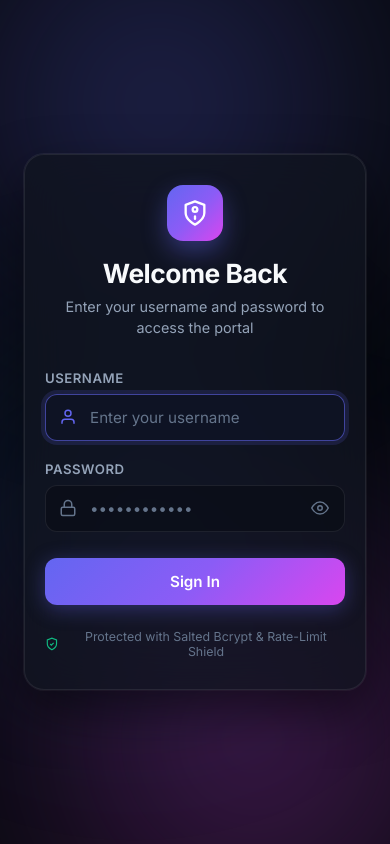
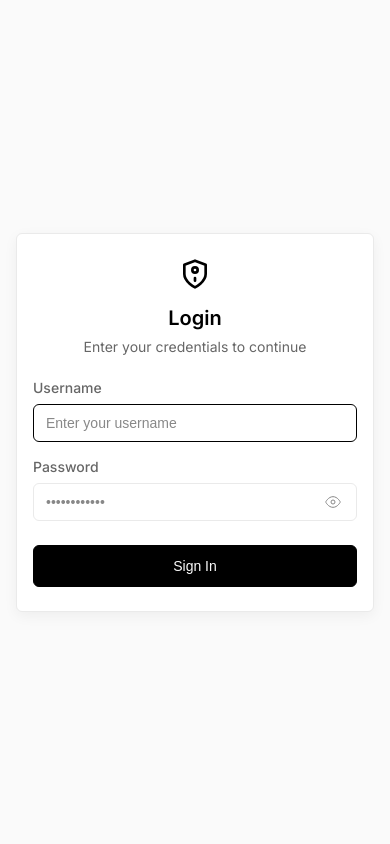
Before and after one commit to Mukesh-13/fun, a Next.js app: page /login in a window 390 px wide. Built offline with nearby package versions, Linux system fonts and the light colour scheme.

Commit message:
UI: Vercel styled login, mobile-first design, Home button

```diff
--- a/src/app/layout.tsx
+++ b/src/app/layout.tsx
@@ -4,7 +4,7 @@ import { Inter } from 'next/font/google';
 const inter = Inter({ subsets: ['latin'] });
 
 export const metadata: Metadata = {
-  title: 'Secure Gateway',
+  title: 'Login',
   description: 'Portal',
 };
 
--- a/src/app/login/login.css
+++ b/src/app/login/login.css
@@ -1,33 +1,39 @@
 /* ============================================================
-   Secure Gateway - Login Aesthetic Theme
-   Modern Obsidian Dark Glassmorphism
+   Minimalist Login Theme (Vercel-like)
    ============================================================ */
 
 :root {
-  --bg-primary: #07090e;
-  --bg-surface: rgba(16, 20, 31, 0.75);
-  --bg-card: rgba(22, 28, 45, 0.85);
-  --border-subtle: rgba(255, 255, 255, 0.08);
-  --border-focus: rgba(99, 102, 241, 0.6);
-  --accent-primary: #6366f1;
-  --accent-gradient: linear-gradient(135deg, #6366f1 0%, #8b5cf6 50%, #d946ef 100%);
-  --accent-hover: linear-gradient(135deg, #4f46e5 0%, #7c3aed 50%, #c026d3 100%);
-  --text-primary: #f8fafc;
-  --text-secondary: #94a3b8;
-  --text-muted: #64748b;
-  --danger-color: #ef4444;
-  --danger-bg: rgba(239, 68, 68, 0.12);
-  --danger-border: rgba(239, 68, 68, 0.3);
-  --success-color: #10b981;
-  --success-bg: rgba(16, 185, 129, 0.12);
-  --warning-color: #f59e0b;
-  --warning-bg: rgba(245, 158, 11, 0.12);
+  --bg-primary: #fafafa;
+  --bg-surface: #ffffff;
+  --border-subtle: #eaeaea;
+  --border-focus: #000000;
+  --text-primary: #000000;
+  --text-secondary: #666666;
+  --text-muted: #888888;
+  --danger-color: #e00;
+  --danger-bg: #ffe6e6;
+  --danger-border: #fca5a5;
+  --success-color: #0070f3;
   --font-sans: 'Inter', -apple-system, BlinkMacSystemFont, 'Segoe UI', Roboto, sans-serif;
-  --radius-lg: 20px;
-  --radius-md: 12px;
-  --radius-sm: 8px;
-  --shadow-card: 0 20px 50px rgba(0, 0, 0, 0.5), 0 0 0 1px rgba(255, 255, 255, 0.07);
-  --shadow-glow: 0 0 35px rgba(99, 102, 241, 0.25);
+  --radius-md: 6px;
+  --radius-sm: 4px;
+  --shadow-card: 0 4px 14px 0 rgba(0, 0, 0, 0.05);
+}
+
+@media (prefers-color-scheme: dark) {
+  :root {
+    --bg-primary: #000000;
+    --bg-surface: #0a0a0a;
+    --border-subtle: #333333;
+    --border-focus: #ffffff;
+    --text-primary: #ffffff;
+    --text-secondary: #888888;
+    --text-muted: #666666;
+    --danger-color: #ff0000;
+    --danger-bg: rgba(255, 0, 0, 0.1);
+    --danger-border: #ff3333;
+    --shadow-card: 0 4px 14px 0 rgba(255, 255, 255, 0.02);
+  }
 }
 
 * {
@@ -44,198 +50,96 @@ body {
   display: flex;
   align-items: center;
   justify-content: center;
-  position: relative;
-  overflow-x: hidden;
-  padding: 24px;
+  padding: 16px;
 }
 
-/* Ambient Animated Mesh Background */
-.ambient-bg {
-  position: fixed;
-  top: 0;
-  left: 0;
-  width: 100vw;
-  height: 100vh;
-  pointer-events: none;
-  z-index: 0;
-  overflow: hidden;
-}
-
-.glow-orb {
-  position: absolute;
-  border-radius: 50%;
-  filter: blur(100px);
-  opacity: 0.35;
-  animation: pulse-glow 10s ease-in-out infinite alternate;
-}
-
-.glow-orb-1 {
-  width: 450px;
-  height: 450px;
-  background: radial-gradient(circle, #6366f1 0%, transparent 70%);
-  top: -100px;
-  left: -100px;
-}
-
-.glow-orb-2 {
-  width: 500px;
-  height: 500px;
-  background: radial-gradient(circle, #d946ef 0%, transparent 70%);
-  bottom: -150px;
-  right: -100px;
-  animation-duration: 12s;
-  animation-delay: -3s;
-}
-
-.glow-orb-3 {
-  width: 350px;
-  height: 350px;
-  background: radial-gradient(circle, #3b82f6 0%, transparent 70%);
-  top: 40%;
-  right: 25%;
-  animation-duration: 8s;
-  animation-delay: -5s;
-}
-
-@keyframes pulse-glow {
-  0% { transform: scale(1) translate(0, 0); opacity: 0.25; }
-  50% { transform: scale(1.15) translate(30px, -20px); opacity: 0.45; }
-  100% { transform: scale(0.95) translate(-20px, 30px); opacity: 0.3; }
-}
-
-/* Login Container */
 .auth-wrapper {
   width: 100%;
-  max-width: 440px;
-  position: relative;
-  z-index: 1;
+  max-width: 400px;
+  margin: auto;
 }
 
 .auth-card {
   background: var(--bg-surface);
-  backdrop-filter: blur(24px);
-  -webkit-backdrop-filter: blur(24px);
   border: 1px solid var(--border-subtle);
-  border-radius: var(--radius-lg);
-  padding: 40px 36px;
+  border-radius: var(--radius-md);
+  padding: 32px 24px;
   box-shadow: var(--shadow-card);
-  transition: transform 0.3s ease, box-shadow 0.3s ease;
 }
 
-.auth-card:hover {
-  box-shadow: var(--shadow-card), var(--shadow-glow);
-}
-
-/* Header */
 .auth-header {
   text-align: center;
-  margin-bottom: 32px;
+  margin-bottom: 24px;
 }
 
 .brand-icon {
-  width: 56px;
-  height: 56px;
-  border-radius: 16px;
-  background: var(--accent-gradient);
+  margin: 0 auto 16px;
   display: flex;
-  align-items: center;
   justify-content: center;
-  margin: 0 auto 16px;
-  box-shadow: 0 10px 25px rgba(99, 102, 241, 0.4);
 }
 
 .brand-icon svg {
-  width: 28px;
-  height: 28px;
-  color: #fff;
+  width: 32px;
+  height: 32px;
+  color: var(--text-primary);
 }
 
 .auth-header h1 {
-  font-size: 1.65rem;
-  font-weight: 700;
-  letter-spacing: -0.5px;
+  font-size: 1.25rem;
+  font-weight: 600;
   color: var(--text-primary);
   margin-bottom: 8px;
 }
 
 .auth-header p {
-  font-size: 0.9rem;
+  font-size: 0.875rem;
   color: var(--text-secondary);
-  line-height: 1.4;
 }
 
-/* Alerts / Notification Banners */
 .alert-banner {
-  display: none;
-  align-items: center;
-  gap: 12px;
-  padding: 12px 16px;
-  border-radius: var(--radius-md);
+  display: flex;
+  align-items: flex-start;
+  gap: 8px;
+  padding: 12px;
+  border-radius: var(--radius-sm);
   font-size: 0.875rem;
-  margin-bottom: 20px;
-  animation: slideDown 0.3s ease-out;
-}
-
-@keyframes slideDown {
-  from { opacity: 0; transform: translateY(-8px); }
-  to { opacity: 1; transform: translateY(0); }
+  margin-bottom: 24px;
+  border: 1px solid var(--border-subtle);
 }
 
 .alert-banner.error {
-  display: flex;
   background: var(--danger-bg);
-  border: 1px solid var(--danger-border);
-  color: #fca5a5;
-}
-
-.alert-banner.warning {
-  display: flex;
-  background: var(--warning-bg);
-  border: 1px solid rgba(245, 158, 11, 0.3);
-  color: #fde68a;
-}
-
-.alert-banner.success {
-  display: flex;
-  background: var(--success-bg);
-  border: 1px solid rgba(16, 185, 129, 0.3);
-  color: #6ee7b7;
+  border-color: var(--danger-border);
+  color: var(--danger-color);
 }
 
 .alert-icon {
+  width: 16px;
+  height: 16px;
+  margin-top: 2px;
   flex-shrink: 0;
-  width: 20px;
-  height: 20px;
 }
 
 .alert-text {
   flex: 1;
-  line-height: 1.35;
+  line-height: 1.4;
 }
 
 .countdown-badge {
-  display: inline-block;
-  font-weight: 700;
   font-family: monospace;
-  padding: 2px 6px;
-  background: rgba(0, 0, 0, 0.3);
-  border-radius: 4px;
-  margin-top: 4px;
+  font-weight: bold;
 }
 
-/* Form Groups */
 .form-group {
-  margin-bottom: 20px;
+  margin-bottom: 16px;
 }
 
 .form-label {
   display: block;
-  font-size: 0.825rem;
-  font-weight: 600;
+  font-size: 0.875rem;
+  font-weight: 500;
   color: var(--text-secondary);
   margin-bottom: 8px;
-  text-transform: uppercase;
-  letter-spacing: 0.5px;
 }
 
 .input-container {
@@ -244,26 +148,15 @@ body {
   align-items: center;
 }
 
-.input-icon {
-  position: absolute;
-  left: 14px;
-  width: 18px;
-  height: 18px;
-  color: var(--text-muted);
-  pointer-events: none;
-  transition: color 0.2s ease;
-}
-
 .form-input {
   width: 100%;
-  background: rgba(10, 14, 23, 0.7);
+  background: transparent;
   border: 1px solid var(--border-subtle);
   border-radius: var(--radius-md);
-  padding: 13px 14px 13px 44px;
-  font-size: 0.95rem;
+  padding: 10px 12px;
+  font-size: 0.875rem;
   color: var(--text-primary);
-  font-family: var(--font-sans);
-  transition: all 0.25s ease;
+  transition: border-color 0.15s ease;
   outline: none;
 }
 
@@ -273,16 +166,8 @@ body {
 
 .form-input:focus {
   border-color: var(--border-focus);
-  background: rgba(15, 21, 37, 0.9);
-  box-shadow: 0 0 0 4px rgba(99, 102, 241, 0.15);
 }
 
-.form-input:focus + .input-icon,
-.input-container:focus-within .input-icon {
-  color: var(--accent-primary);
-}
-
-/* Toggle Password Visibility */
 .toggle-password {
   position: absolute;
   right: 12px;
@@ -294,64 +179,45 @@ body {
   display: flex;
   align-items: center;
   justify-content: center;
-  border-radius: var(--radius-sm);
-  transition: color 0.2s ease;
-}
-
-.toggle-password:hover {
-  color: var(--text-primary);
 }
 
 .toggle-password svg {
-  width: 18px;
-  height: 18px;
+  width: 16px;
+  height: 16px;
 }
 
-/* Submit Button */
 .btn-submit {
   width: 100%;
-  background: var(--accent-gradient);
-  color: #fff;
-  border: none;
+  background: var(--text-primary);
+  color: var(--bg-primary);
+  border: 1px solid var(--text-primary);
   border-radius: var(--radius-md);
-  padding: 14px 20px;
-  font-size: 0.95rem;
-  font-weight: 600;
-  font-family: var(--font-sans);
+  padding: 12px;
+  font-size: 0.875rem;
+  font-weight: 500;
   cursor: pointer;
   display: flex;
   align-items: center;
   justify-content: center;
-  gap: 10px;
-  margin-top: 26px;
-  transition: all 0.25s ease;
-  box-shadow: 0 4px 20px rgba(99, 102, 241, 0.35);
+  gap: 8px;
+  margin-top: 24px;
+  transition: all 0.2s ease;
 }
 
 .btn-submit:hover:not(:disabled) {
-  background: var(--accent-hover);
-  transform: translateY(-1px);
-  box-shadow: 0 6px 25px rgba(99, 102, 241, 0.5);
-}
-
-.btn-submit:active:not(:disabled) {
-  transform: translateY(0);
+  opacity: 0.8;
 }
 
 .btn-submit:disabled {
-  opacity: 0.6;
+  opacity: 0.5;
   cursor: not-allowed;
-  transform: none !important;
-  box-shadow: none !important;
 }
 
-/* Spinner */
 .spinner {
-  display: none;
-  width: 18px;
-  height: 18px;
-  border: 2px solid rgba(255, 255, 255, 0.3);
-  border-top-color: #fff;
+  width: 16px;
+  height: 16px;
+  border: 2px solid var(--bg-primary);
+  border-top-color: transparent;
   border-radius: 50%;
   animation: spin 0.8s linear infinite;
 }
@@ -360,26 +226,12 @@ body {
   to { transform: rotate(360deg); }
 }
 
-/* Footer / Security Badge */
-.auth-footer {
-  margin-top: 24px;
-  text-align: center;
-  display: flex;
-  align-items: center;
-  justify-content: center;
-  gap: 8px;
-  font-size: 0.775rem;
-  color: var(--text-muted);
-}
+@media (max-width: 480px) {
+  body {
+    padding: 16px;
+  }
 
-.auth-footer svg {
-  width: 14px;
-  height: 14px;
-  color: var(--success-color);
-}
-
-@media (max-width: 480px) {
   .auth-card {
-    padding: 30px 20px;
+    padding: 24px 16px;
   }
 }
--- a/src/app/login/page.tsx
+++ b/src/app/login/page.tsx
@@ -129,13 +129,6 @@ export default function LoginPage() {
   };
 
   return (
-    <>
-      <div className="ambient-bg" aria-hidden="true">
-        <div className="glow-orb glow-orb-1"></div>
-        <div className="glow-orb glow-orb-2"></div>
-        <div className="glow-orb glow-orb-3"></div>
-      </div>
-
     <div className="auth-wrapper">
       <main className="auth-card">
         <header className="auth-header">
@@ -146,8 +139,8 @@ export default function LoginPage() {
               <path d="M12 15v2"/>
             </svg>
           </div>
-            <h1>Welcome Back</h1>
-            <p>Enter your username and password to access the portal</p>
+          <h1>Login</h1>
+          <p>Enter your credentials to continue</p>
         </header>
 
           {alertInfo && (
@@ -165,10 +158,6 @@ export default function LoginPage() {
           <div className="form-group">
             <label htmlFor="usernameInput" className="form-label">Username</label>
             <div className="input-container">
-                <svg className="input-icon" viewBox="0 0 24 24" fill="none" stroke="currentColor" strokeWidth="2">
-                  <path d="M20 21v-2a4 4 0 0 0-4-4H8a4 4 0 0 0-4 4v2"/>
-                  <circle cx="12" cy="7" r="4"/>
-                </svg>
               <input
                 type="text"
                 id="usernameInput"
@@ -190,10 +179,6 @@ export default function LoginPage() {
           <div className="form-group">
             <label htmlFor="passwordInput" className="form-label">Password</label>
             <div className="input-container" suppressHydrationWarning>
-                <svg className="input-icon" viewBox="0 0 24 24" fill="none" stroke="currentColor" strokeWidth="2">
-                  <rect x="3" y="11" width="18" height="11" rx="2" ry="2"/>
-                  <path d="M7 11V7a5 5 0 0 1 10 0v4"/>
-                </svg>
               <input
                 type={showPassword ? 'text' : 'password'}
                 id="passwordInput"
@@ -214,12 +199,12 @@ export default function LoginPage() {
                 aria-label={showPassword ? 'Hide password' : 'Show password'}
               >
                 {showPassword ? (
-                    <svg viewBox="0 0 24 24" fill="none" stroke="currentColor" strokeWidth="2">
+                  <svg viewBox="0 0 24 24" fill="none" stroke="currentColor" strokeWidth="1.5">
                     <path d="M17.94 17.94A10.07 10.07 0 0 1 12 20c-7 0-11-8-11-8a18.45 18.45 0 0 1 5.06-5.94M9.9 4.24A9.12 9.12 0 0 1 12 4c7 0 11 8 11 8a18.5 18.5 0 0 1-2.16 3.19m-6.72-1.07a3 3 0 1 1-4.24-4.24"/>
                     <line x1="1" y1="1" x2="23" y2="23"/>
                   </svg>
                 ) : (
-                    <svg viewBox="0 0 24 24" fill="none" stroke="currentColor" strokeWidth="2">
+                  <svg viewBox="0 0 24 24" fill="none" stroke="currentColor" strokeWidth="1.5">
                     <path d="M1 12s4-8 11-8 11 8 11 8-4 8-11 8-11-8-11-8z"/>
                     <circle cx="12" cy="12" r="3"/>
                   </svg>
@@ -229,20 +214,11 @@ export default function LoginPage() {
           </div>
 
           <button type="submit" className="btn-submit" disabled={isLoading}>
-              <span>{isLoading && alertInfo?.type !== 'warning' ? (alertInfo?.type === 'success' ? 'Success!' : 'Verifying...') : 'Sign In'}</span>
+            <span>{isLoading && alertInfo?.type !== 'warning' ? (alertInfo?.type === 'success' ? 'Success' : 'Verifying...') : 'Sign In'}</span>
             <div className="spinner" style={{ display: isLoading && alertInfo?.type !== 'warning' && alertInfo?.type !== 'success' ? 'block' : 'none' }}></div>
           </button>
         </form>
-
-          <footer className="auth-footer">
-            <svg viewBox="0 0 24 24" fill="none" stroke="currentColor" strokeWidth="2">
-              <path d="M12 22s8-4 8-10V5l-8-3-8 3v7c0 6 8 10 8 10z"/>
-              <polyline points="9 12 11 14 15 10"/>
-            </svg>
-            <span>Protected with Salted Bcrypt & Rate-Limit Shield</span>
-          </footer>
       </main>
     </div>
-    </>
   );
 }
```
Also changed, not shown: src/app/dashboard.css (+83 -39 lines), src/components/dashboard/DashboardHeader.tsx (+14 -4 lines). Lines whose indentation alone changed are shown as unchanged.
